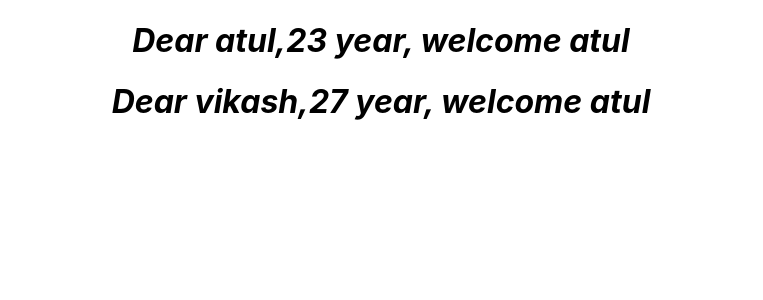
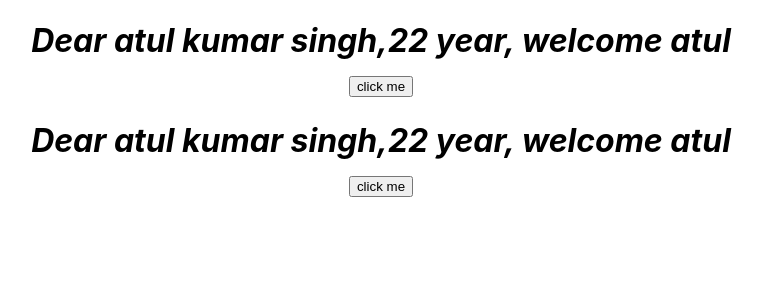
Before and after one commit to atulsingh9507/start-atulreact, a React (Create React App) app: page / in a window 1280 px wide. Shown: the top 300 px of the page, without its empty margins (259-1022 px from the left). Built offline with nearby package versions, Linux system fonts and the light colour scheme.

Commit message:
add click button

```diff
--- a/src/component/person.js
+++ b/src/component/person.js
@@ -5,12 +5,24 @@ class person extends Component {
   constructor(props) {
     super(props);
     this.props=props;
-  }
+    this.state={
+        name:"atul kumar singh",
+        age: 22,
+    }
+}
+nameChangeHandeler() {
+    console.log(this.state);
+    this.setState({ name: "vikash singh", age:27 }, () => {
+        console.log(this.state);
+    });
+}
    render() {
     return(
         <div>
             <h1>
-                <i>Dear {this.props.name},{this.props.age} year, welcome atul</i>
+                <i>Dear {this.state.name},{this.state.age} year, welcome atul</i>
+                <br/>
+                <button onClick={() => this.nameChangeHandeler()}>click me </button>
             </h1>
         </div>
     );
```
Also changed, not shown: src/component/man.js (+11 -0 lines).
